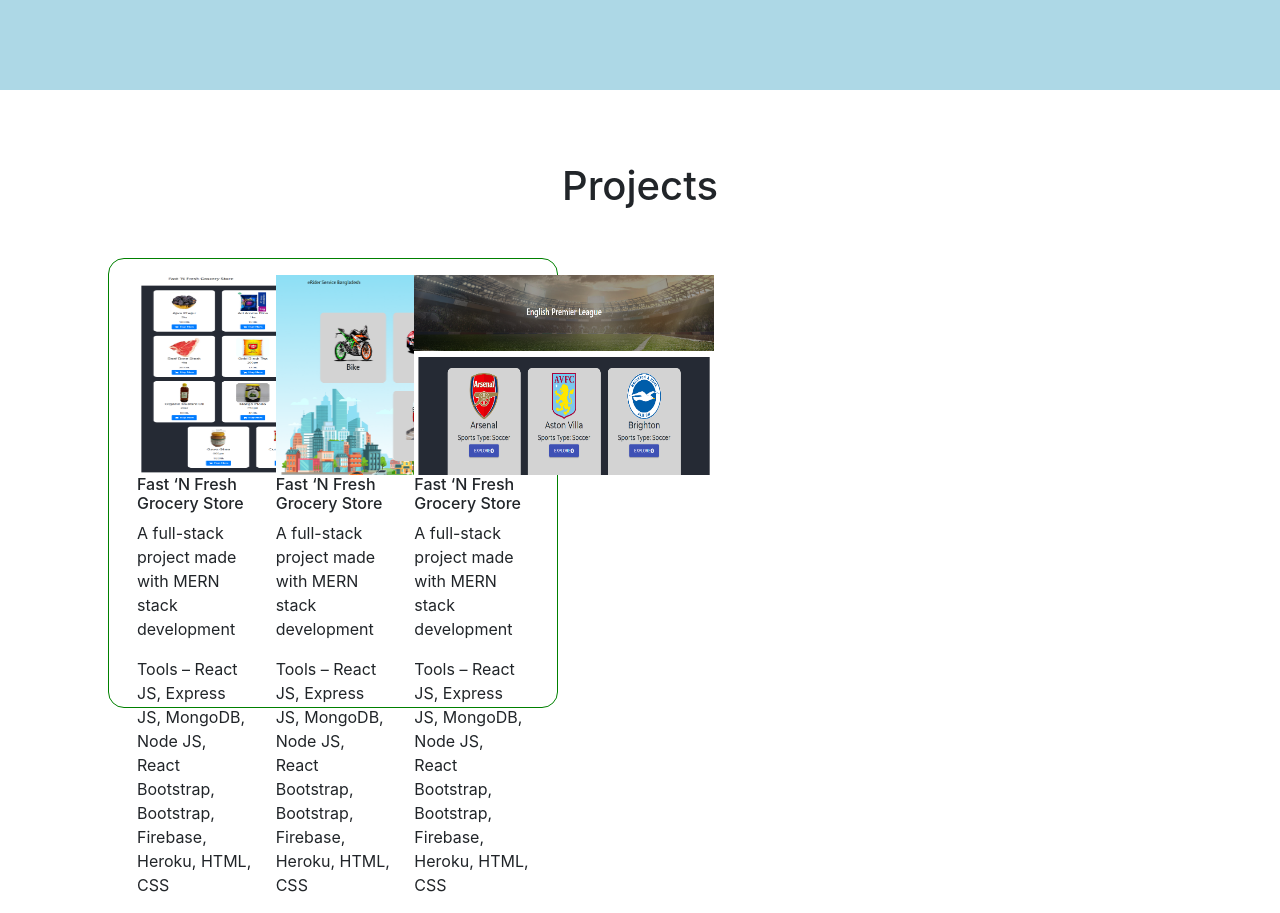
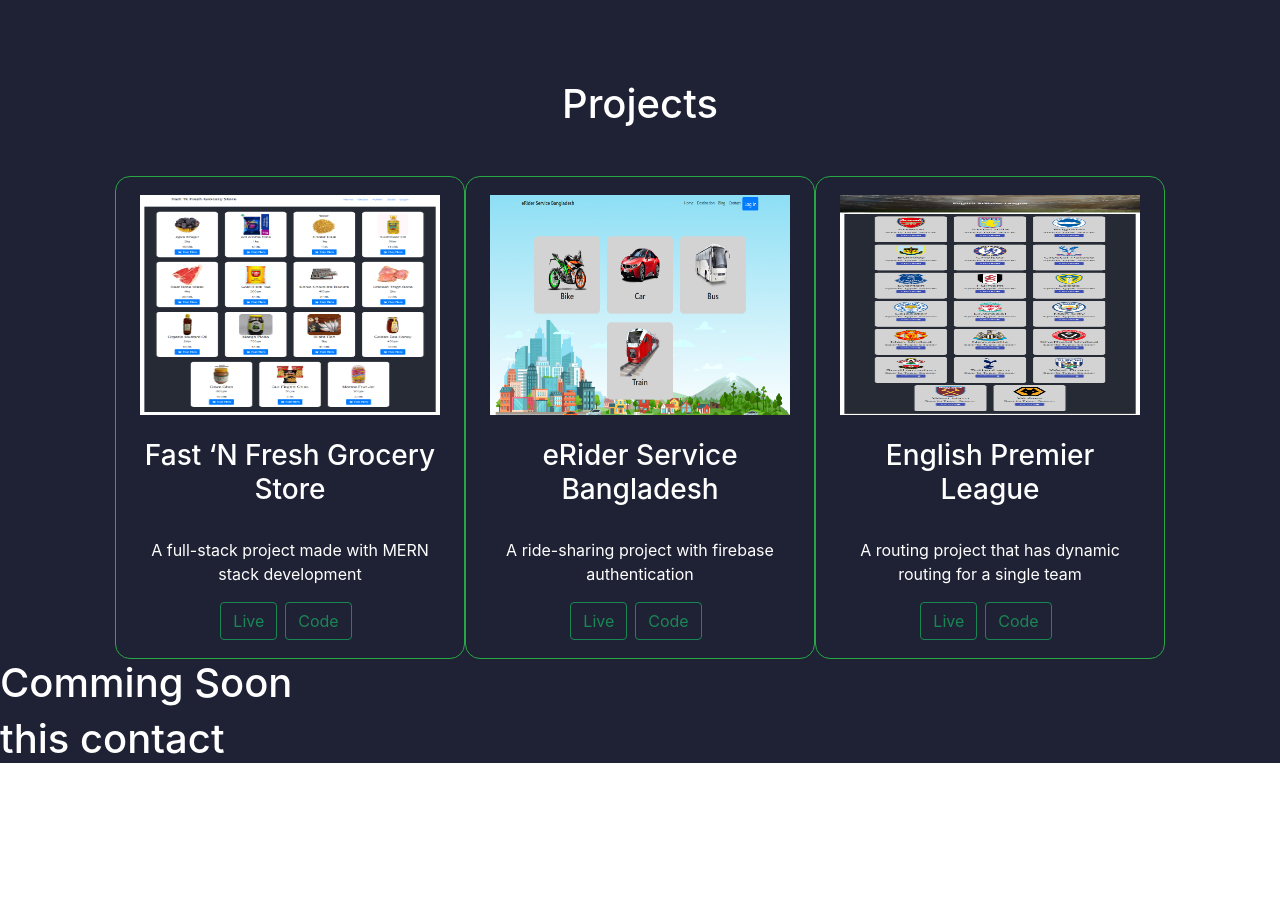
Before and after one commit to nazmuluzzal/portfolio-nazmul, a React (Create React App) app: page / in a window 1280 px wide. Shown: the part 1340-2253 px from the top of the page. After the commit the page ends 2111 px from the top, so only its background shows below. Built offline with nearby package versions, Linux system fonts and the light colour scheme.

Commit message:
portfolio

```diff
--- a/src/App.css
+++ b/src/App.css
@@ -1,26 +1,5 @@
-.App {
-  text-align: center;
-}
-
-.App-logo {
-  height: 40vmin;
-  pointer-events: none;
-}
-
-@media (prefers-reduced-motion: no-preference) {
-  .App-logo {
-    animation: App-logo-spin infinite 20s linear;
-  }
-}
-
-.App-header {
-  background-color: #282c34;
-  min-height: 100vh;
-  display: flex;
-  flex-direction: column;
-  align-items: center;
-  justify-content: center;
-  font-size: calc(10px + 2vmin);
+.main-container {
+  background-color: #1f2235;
   color: white;
 }
 
--- a/src/App.js
+++ b/src/App.js
@@ -1,17 +1,21 @@
 import React from "react";
 import "./App.css";
 import About from "./components/About/About";
+import Blog from "./components/Blog/Blog";
 import Home from "./components/Home/Home";
 import Navbar from "./components/Navbar/Navbar";
 import Portfolio from "./components/Portfolio/Portfolio";
+import Contact from "./components/Contact/Contact";
 
 function App() {
   return (
-    <div>
+    <div className="main-container">
       <Navbar></Navbar>
       <Home></Home>
       <About></About>
       <Portfolio></Portfolio>
+      <Blog></Blog>
+      <Contact></Contact>
     </div>
   );
 }
--- a/src/components/About/About.css
+++ b/src/components/About/About.css
@@ -1,6 +1,5 @@
 .about-container {
-  height: 90vh;
-  background-color: lightblue;
+  /* height: 90vh; */
 }
 .profle-img {
   width: 400px;
--- a/src/components/Blog/Blog.js
+++ b/src/components/Blog/Blog.js
@@ -3,7 +3,7 @@
 const Blog = () => {
   return (
     <div>
-      <h1>This Blog</h1>
+      <h1>Comming Soon</h1>
     </div>
   );
 };
--- a/src/components/Navbar/Navbar.js
+++ b/src/components/Navbar/Navbar.js
@@ -3,9 +3,9 @@
 const Navbar = () => {
   return (
     <div>
-      <nav className="navbar navbar-expand-lg navbar-light bg-light px-4">
+      <nav className="navbar navbar-expand-lg navbar-light px-4">
         <div className="container-fluid">
-          <a className="navbar-brand" href="#">
+          <a className="navbar-brand text-white" href="#">
             Portfolio
           </a>
           <button
@@ -21,28 +21,32 @@
           </button>
           <div className="collapse navbar-collapse" id="navbarNav">
             <ul className="navbar-nav ms-auto">
-              <li className="nav-item">
-                <a className="nav-link active" aria-current="page" href="#">
+              <li className="nav-item ">
+                <a
+                  className="nav-link active text-white"
+                  aria-current="page"
+                  href="#"
+                >
                   Home
                 </a>
               </li>
               <li className="nav-item">
-                <a className="nav-link active" href="#">
+                <a className="nav-link active text-white" href="#">
                   About
                 </a>
               </li>
-              <li className="nav-item">
-                <a className="nav-link active" href="#">
+              <li className="nav-item ">
+                <a className="nav-link active text-white" href="#">
                   Portfolio
                 </a>
               </li>
               <li className="nav-item">
-                <a className="nav-link active" href="#">
+                <a className="nav-link active text-white" href="#">
                   Blog
                 </a>
               </li>
               <li className="nav-item">
-                <a className="nav-link active" href="#">
+                <a className="nav-link active  text-white" href="#">
                   Contact
                 </a>
               </li>
--- a/src/components/Portfolio/Portfolio.css
+++ b/src/components/Portfolio/Portfolio.css
@@ -1,19 +1,16 @@
 .project-container {
-  margin: 30px;
-  padding: 30px;
-}
-.project-div {
   display: flex;
   flex-wrap: wrap;
   justify-content: center;
-  padding: 16px;
-  width: 450px;
-  height: 450px;
-  border-radius: 16px;
-  border: 1px solid green;
+}
+.project-div {
+  width: 350px;
+  border: 1px solid #28a745;
+  padding: 18px;
+  border-radius: 15px;
 }
 
 .project-div img {
   width: 300px;
-  height: 200px;
+  height: 220px;
 }
--- a/src/components/Portfolio/Portfolio.js
+++ b/src/components/Portfolio/Portfolio.js
@@ -2,46 +2,43 @@
 import "./Portfolio.css";
 import groceryShop from "../../images/grocery-shop.png";
 import eRiders from "../../images/urban-riders.png";
-import premierLeague from "../../images/english-premier-league2.png";
+import premierLeague from "../../images/english-premier-league.png";
+import Project from "./Project";
 const Portfolio = () => {
+  const projectsData = [
+    {
+      id: "proj1",
+      name: "Fast ‘N Fresh Grocery Store",
+      img: groceryShop,
+      details: "A full-stack project made with MERN stack development",
+      live: "https://grocery-shop-auth.web.app/",
+      code: "https://github.com/nazmuluzzal/fast-n-fresh-grocery-shop-client",
+    },
+    {
+      id: "proj2",
+      name: "eRider Service Bangladesh ",
+      img: eRiders,
+      details: "A ride-sharing project with firebase authentication",
+      live: "https://react-urban-riders-authen.web.app/",
+      code: "https://github.com/nazmuluzzal/erider-service-firebase-auth",
+    },
+    {
+      id: "proj3",
+      name: "English Premier League ",
+      img: premierLeague,
+      details: "A routing project that has dynamic routing for a single team",
+      live: "https://react-english-premier-league.netlify.app/",
+      code: "https://github.com/nazmuluzzal/react-english-premier-league",
+    },
+  ];
+
   return (
-    <div className="project-container pt-4">
+    <div className="pt-4">
       <h1 className="text-center">Projects</h1>
-      <div className="row mt-5 mx-5 project-div">
-        <div className="col-md-4">
-          <div>
-            <img src={groceryShop} alt="" />
-          </div>
-          <h6>Fast ‘N Fresh Grocery Store </h6>
-          <p>A full-stack project made with MERN stack development</p>
-          <p>
-            Tools – React JS, Express JS, MongoDB, Node JS, React Bootstrap,
-            Bootstrap, Firebase, Heroku, HTML, CSS
-          </p>
-        </div>
-
-        <div className="col-md-4">
-          <div>
-            <img src={eRiders} alt="" />
-          </div>
-          <h6>Fast ‘N Fresh Grocery Store </h6>
-          <p>A full-stack project made with MERN stack development</p>
-          <p>
-            Tools – React JS, Express JS, MongoDB, Node JS, React Bootstrap,
-            Bootstrap, Firebase, Heroku, HTML, CSS
-          </p>
-        </div>
-        <div className="col-md-4">
-          <div>
-            <img src={premierLeague} alt="" />
-          </div>
-          <h6>Fast ‘N Fresh Grocery Store </h6>
-          <p>A full-stack project made with MERN stack development</p>
-          <p>
-            Tools – React JS, Express JS, MongoDB, Node JS, React Bootstrap,
-            Bootstrap, Firebase, Heroku, HTML, CSS
-          </p>
-        </div>
+      <div className="project-container mt-5 mx-5">
+        {projectsData.map((project) => (
+          <Project project={project}></Project>
+        ))}
       </div>
     </div>
   );
--- /dev/null
+++ b/src/components/Portfolio/Project.js
@@ -0,0 +1,30 @@
+import React from "react";
+import "./Portfolio.css";
+
+const Project = ({ project }) => {
+  return (
+    <div className="project-div text-center">
+      <img src={project.img} alt="" />
+      <h3 className="text-white pt-4">{project.name}</h3>
+      <p className="text-white pt-4">{project.details}</p>
+      <a
+        className="btn btn-outline-success me-2"
+        target="_blank"
+        href={project.live}
+        rel="noreferrer"
+      >
+        Live
+      </a>
+      <a
+        className="btn btn-outline-success me-2"
+        target="_blank"
+        href={project.code}
+        rel="noreferrer"
+      >
+        Code
+      </a>
+    </div>
+  );
+};
+
+export default Project;
```
